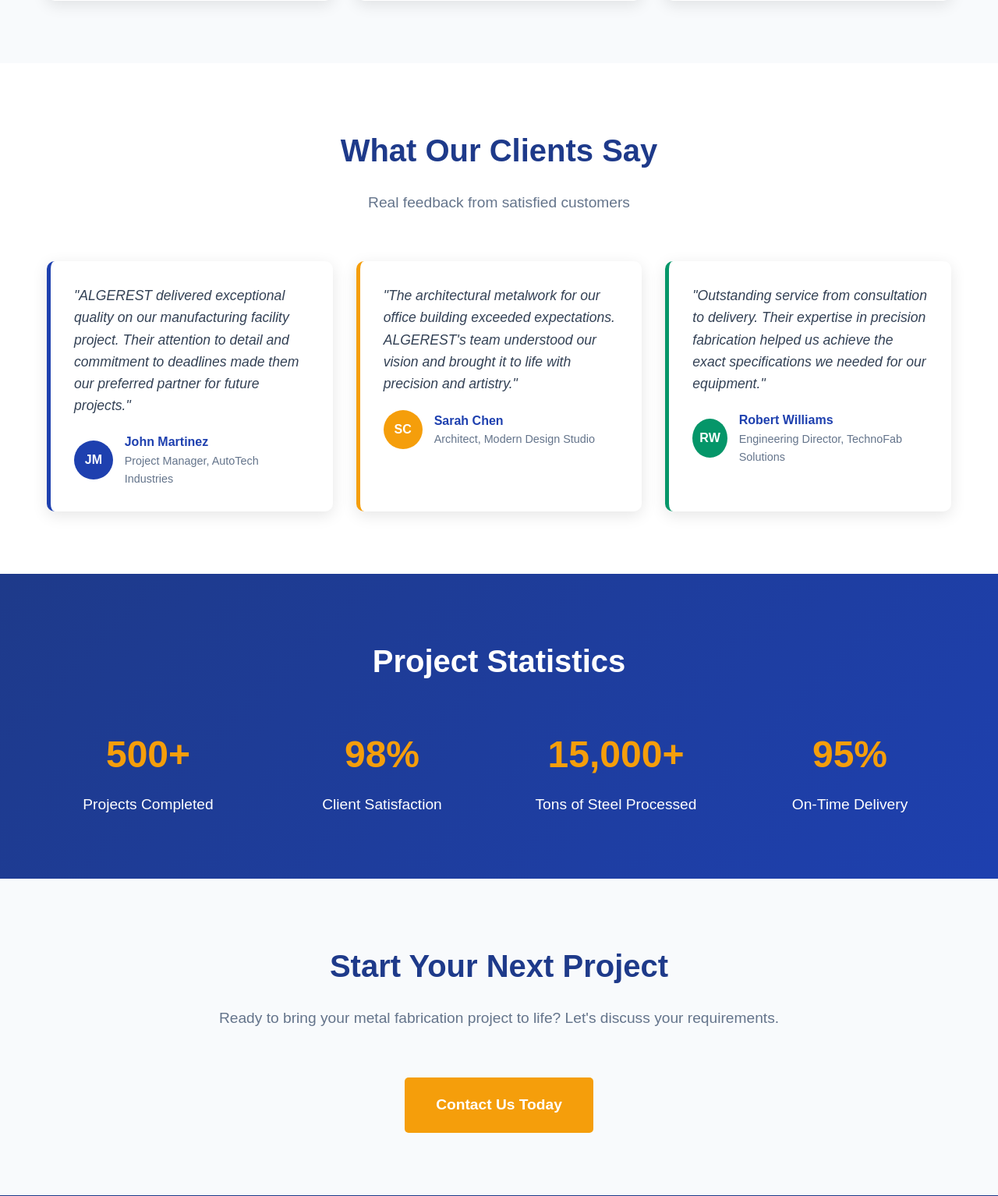
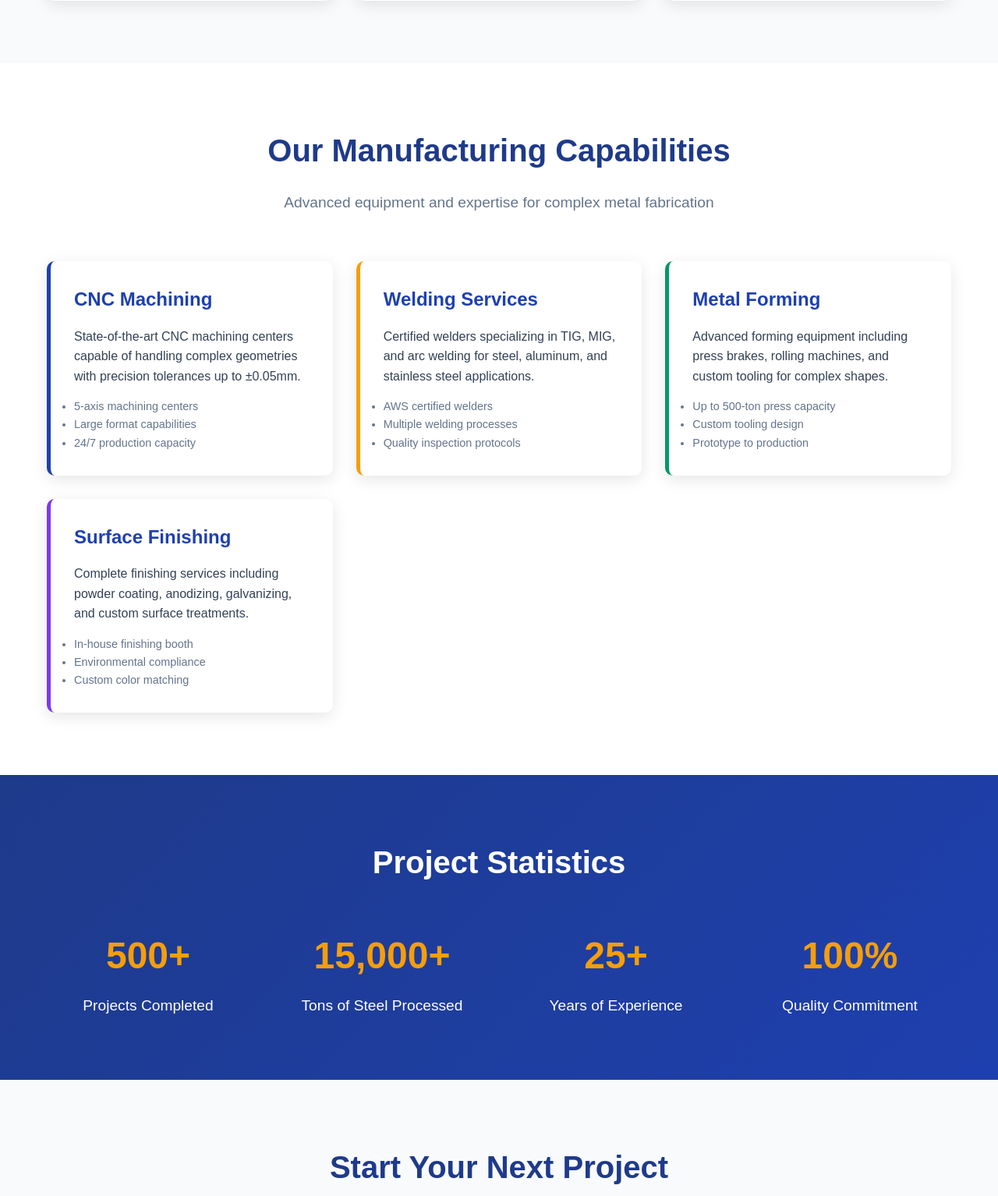
Before and after one commit to ProfitpalDEV/algerest-website, a Flask app: page /portfolio in a window 1280 px wide. Shown: the part 2438-3972 px from the top of the page at 78% size. Run offline with Flask 3, Linux system fonts and the light colour scheme.

Commit message:
erase fake client's feedback

```diff
--- a/templates/portfolio.html
+++ b/templates/portfolio.html
@@ -130,56 +130,59 @@
     </div>
 </section>
 
-<!-- Client Testimonials -->
+<!-- Company Capabilities -->
 <section class="section">
     <div class="container">
-        <h2 class="section-title">What Our Clients Say</h2>
-        <p class="section-subtitle">Real feedback from satisfied customers</p>
+        <h2 class="section-title">Our Manufacturing Capabilities</h2>
+        <p class="section-subtitle">Advanced equipment and expertise for complex metal fabrication</p>
 
-        <div style="display: grid; grid-template-columns: repeat(auto-fit, minmax(350px, 1fr)); gap: 30px; margin-top: 50px;">
+        <div style="display: grid; grid-template-columns: repeat(auto-fit, minmax(300px, 1fr)); gap: 30px; margin-top: 50px;">
             <div style="background: white; padding: 30px; border-radius: 10px; box-shadow: 0 5px 20px rgba(0,0,0,0.1); border-left: 5px solid #1E40AF;">
-                <p style="font-style: italic; font-size: 1.1rem; margin-bottom: 20px; color: #334155;">
-                    "ALGEREST delivered exceptional quality on our manufacturing facility project. Their attention to detail and commitment to deadlines made them our preferred partner for future projects."
+                <h3 style="color: #1E40AF; font-size: 1.5rem; margin-bottom: 15px;">CNC Machining</h3>
+                <p style="color: #334155; margin-bottom: 15px;">
+                    State-of-the-art CNC machining centers capable of handling complex geometries with precision tolerances up to ±0.05mm.
                 </p>
-                <div style="display: flex; align-items: center; gap: 15px;">
-                    <div style="width: 50px; height: 50px; background: #1E40AF; border-radius: 50%; display: flex; align-items: center; justify-content: center; color: white; font-weight: bold;">
-                        JM
-                    </div>
-                    <div>
-                        <div style="font-weight: bold; color: #1E40AF;">John Martinez</div>
-                        <div style="color: #64748B; font-size: 0.9rem;">Project Manager, AutoTech Industries</div>
-                    </div>
-                </div>
+                <ul style="color: #64748B; font-size: 0.9rem;">
+                    <li>5-axis machining centers</li>
+                    <li>Large format capabilities</li>
+                    <li>24/7 production capacity</li>
+                </ul>
             </div>
 
             <div style="background: white; padding: 30px; border-radius: 10px; box-shadow: 0 5px 20px rgba(0,0,0,0.1); border-left: 5px solid #F59E0B;">
-                <p style="font-style: italic; font-size: 1.1rem; margin-bottom: 20px; color: #334155;">
-                    "The architectural metalwork for our office building exceeded expectations. ALGEREST's team understood our vision and brought it to life with precision and artistry."
+                <h3 style="color: #1E40AF; font-size: 1.5rem; margin-bottom: 15px;">Welding Services</h3>
+                <p style="color: #334155; margin-bottom: 15px;">
+                    Certified welders specializing in TIG, MIG, and arc welding for steel, aluminum, and stainless steel applications.
                 </p>
-                <div style="display: flex; align-items: center; gap: 15px;">
-                    <div style="width: 50px; height: 50px; background: #F59E0B; border-radius: 50%; display: flex; align-items: center; justify-content: center; color: white; font-weight: bold;">
-                        SC
-                    </div>
-                    <div>
-                        <div style="font-weight: bold; color: #1E40AF;">Sarah Chen</div>
-                        <div style="color: #64748B; font-size: 0.9rem;">Architect, Modern Design Studio</div>
-                    </div>
-                </div>
+                <ul style="color: #64748B; font-size: 0.9rem;">
+                    <li>AWS certified welders</li>
+                    <li>Multiple welding processes</li>
+                    <li>Quality inspection protocols</li>
+                </ul>
             </div>
 
             <div style="background: white; padding: 30px; border-radius: 10px; box-shadow: 0 5px 20px rgba(0,0,0,0.1); border-left: 5px solid #059669;">
-                <p style="font-style: italic; font-size: 1.1rem; margin-bottom: 20px; color: #334155;">
-                    "Outstanding service from consultation to delivery. Their expertise in precision fabrication helped us achieve the exact specifications we needed for our equipment."
+                <h3 style="color: #1E40AF; font-size: 1.5rem; margin-bottom: 15px;">Metal Forming</h3>
+                <p style="color: #334155; margin-bottom: 15px;">
+                    Advanced forming equipment including press brakes, rolling machines, and custom tooling for complex shapes.
                 </p>
-                <div style="display: flex; align-items: center; gap: 15px;">
-                    <div style="width: 50px; height: 50px; background: #059669; border-radius: 50%; display: flex; align-items: center; justify-content: center; color: white; font-weight: bold;">
-                        RW
-                    </div>
-                    <div>
-                        <div style="font-weight: bold; color: #1E40AF;">Robert Williams</div>
-                        <div style="color: #64748B; font-size: 0.9rem;">Engineering Director, TechnoFab Solutions</div>
-                    </div>
-                </div>
+                <ul style="color: #64748B; font-size: 0.9rem;">
+                    <li>Up to 500-ton press capacity</li>
+                    <li>Custom tooling design</li>
+                    <li>Prototype to production</li>
+                </ul>
+            </div>
+
+            <div style="background: white; padding: 30px; border-radius: 10px; box-shadow: 0 5px 20px rgba(0,0,0,0.1); border-left: 5px solid #7C3AED;">
+                <h3 style="color: #1E40AF; font-size: 1.5rem; margin-bottom: 15px;">Surface Finishing</h3>
+                <p style="color: #334155; margin-bottom: 15px;">
+                    Complete finishing services including powder coating, anodizing, galvanizing, and custom surface treatments.
+                </p>
+                <ul style="color: #64748B; font-size: 0.9rem;">
+                    <li>In-house finishing booth</li>
+                    <li>Environmental compliance</li>
+                    <li>Custom color matching</li>
+                </ul>
             </div>
         </div>
     </div>
@@ -195,16 +198,16 @@
                 <p style="font-size: 1.2rem;">Projects Completed</p>
             </div>
             <div>
-                <div style="font-size: 3rem; font-weight: bold; color: #F59E0B; margin-bottom: 10px;">98%</div>
-                <p style="font-size: 1.2rem;">Client Satisfaction</p>
-            </div>
-            <div>
                 <div style="font-size: 3rem; font-weight: bold; color: #F59E0B; margin-bottom: 10px;">15,000+</div>
                 <p style="font-size: 1.2rem;">Tons of Steel Processed</p>
             </div>
             <div>
-                <div style="font-size: 3rem; font-weight: bold; color: #F59E0B; margin-bottom: 10px;">95%</div>
-                <p style="font-size: 1.2rem;">On-Time Delivery</p>
+                <div style="font-size: 3rem; font-weight: bold; color: #F59E0B; margin-bottom: 10px;">25+</div>
+                <p style="font-size: 1.2rem;">Years of Experience</p>
+            </div>
+            <div>
+                <div style="font-size: 3rem; font-weight: bold; color: #F59E0B; margin-bottom: 10px;">100%</div>
+                <p style="font-size: 1.2rem;">Quality Commitment</p>
             </div>
         </div>
     </div>
```
